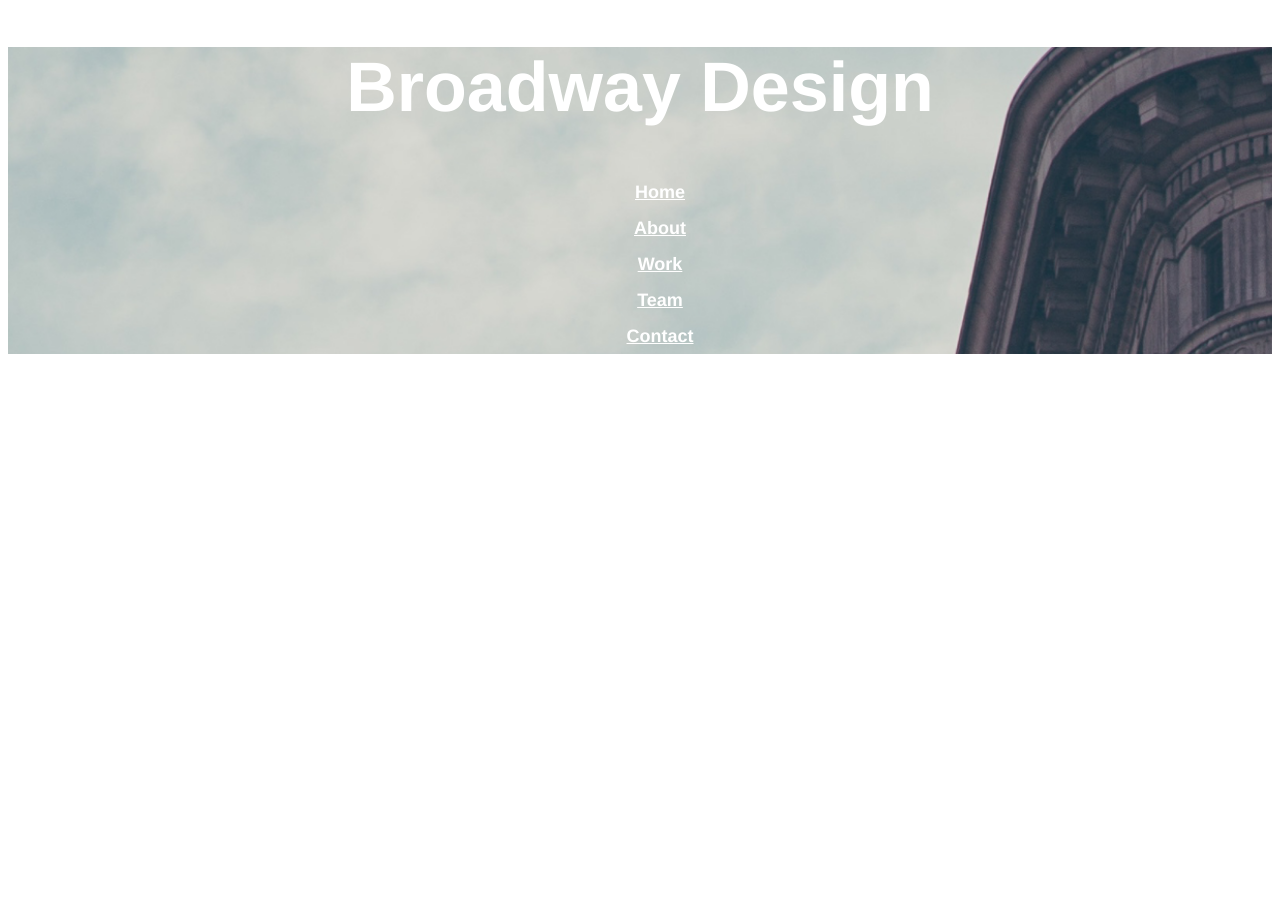
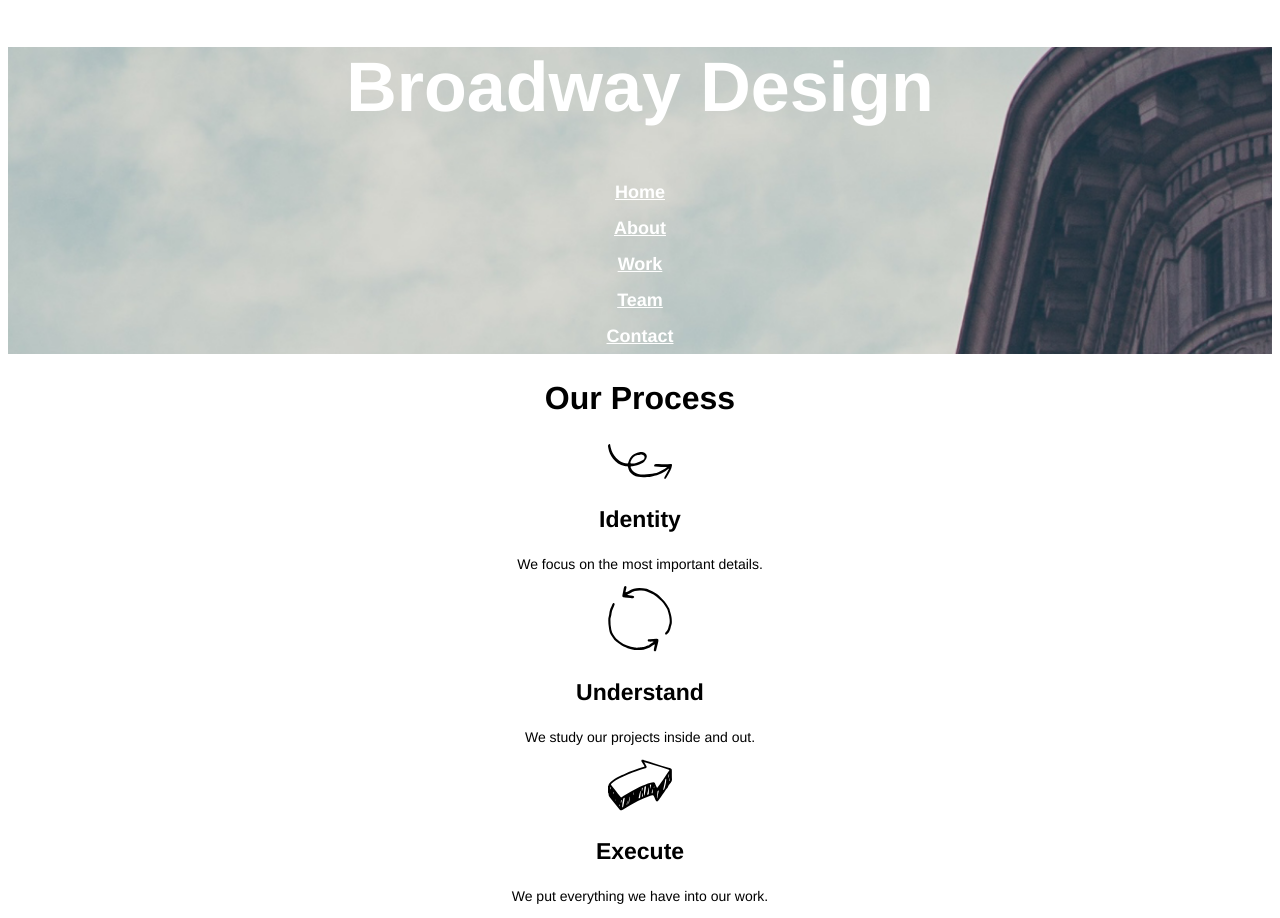
Before and after one commit to adjrieng/broadway, a plain HTML site: page index.html in a window 1280 px wide. Before the commit the page ends 800 px from the top, so only its background shows below. Drawn offline with Linux system fonts and the light colour scheme.

Commit message:
Third commit - midDiv completed

```diff
--- a/index.html
+++ b/index.html
@@ -19,7 +19,16 @@
       </nav>
     </div>
     <div class="midDiv">
-
+      <h2>Our Process</h2>
+      <img src="resources/images/identify.svg" alt="Squiggly arrow graphic">
+      <h3>Identity</h3>
+      <p>We focus on the most important details.</p>
+      <img src="resources/images/understand.svg" alt="Double arc arrow">
+      <h3>Understand</h3>
+      <p>We study our projects inside and out.</p>
+      <img src="resources/images/execute.svg" alt="Arrow graphic">
+      <h3>Execute</h3>
+      <p>We put everything we have into our work.</p>
     </div>
     <div class="btmDiv">
 
--- a/resources/css/style.css
+++ b/resources/css/style.css
@@ -11,14 +11,29 @@ body {
   //height: 100%;
 }
 
+.midDiv {
+  color: black;
+}
+
 h1 {
   font-size: 70px;
   font-weight: bold;
   color: white;
 }
 
+h2 {
+  font-size: 32px;
+  font-weight: bold;
+}
+
+h3 {
+  font-size: 23px;
+  font-weight: bold;
+}
+
 .navList {
   list-style: none !important;
+  margin-left: -40px;
 }
 
 ul.navList li a {
@@ -29,7 +44,6 @@ ul.navList li a {
   //bold font in line with 1 mock version
 }
 
-
 p {
-  background-image:
+  font-size: 14px;
 }
```
